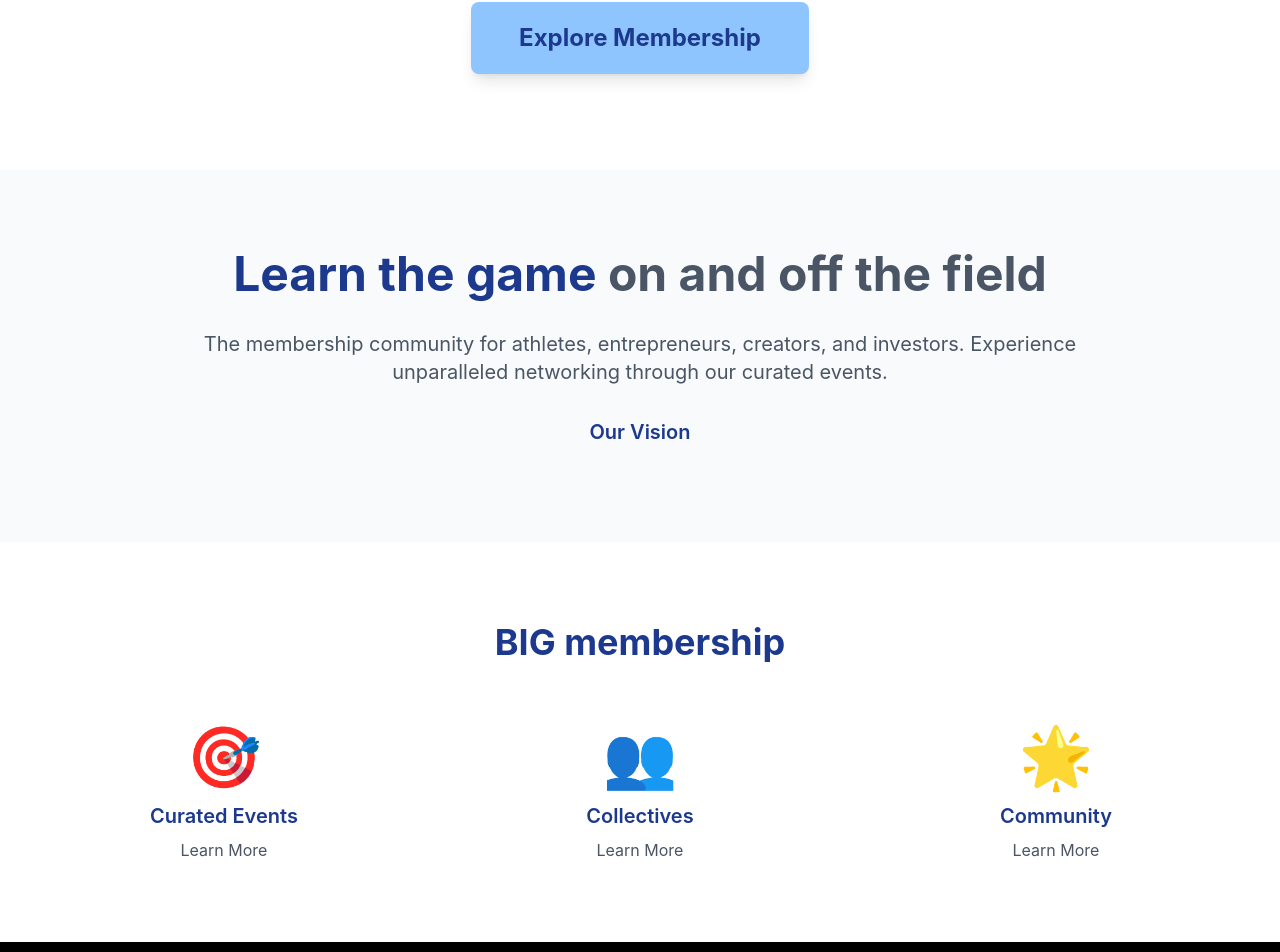
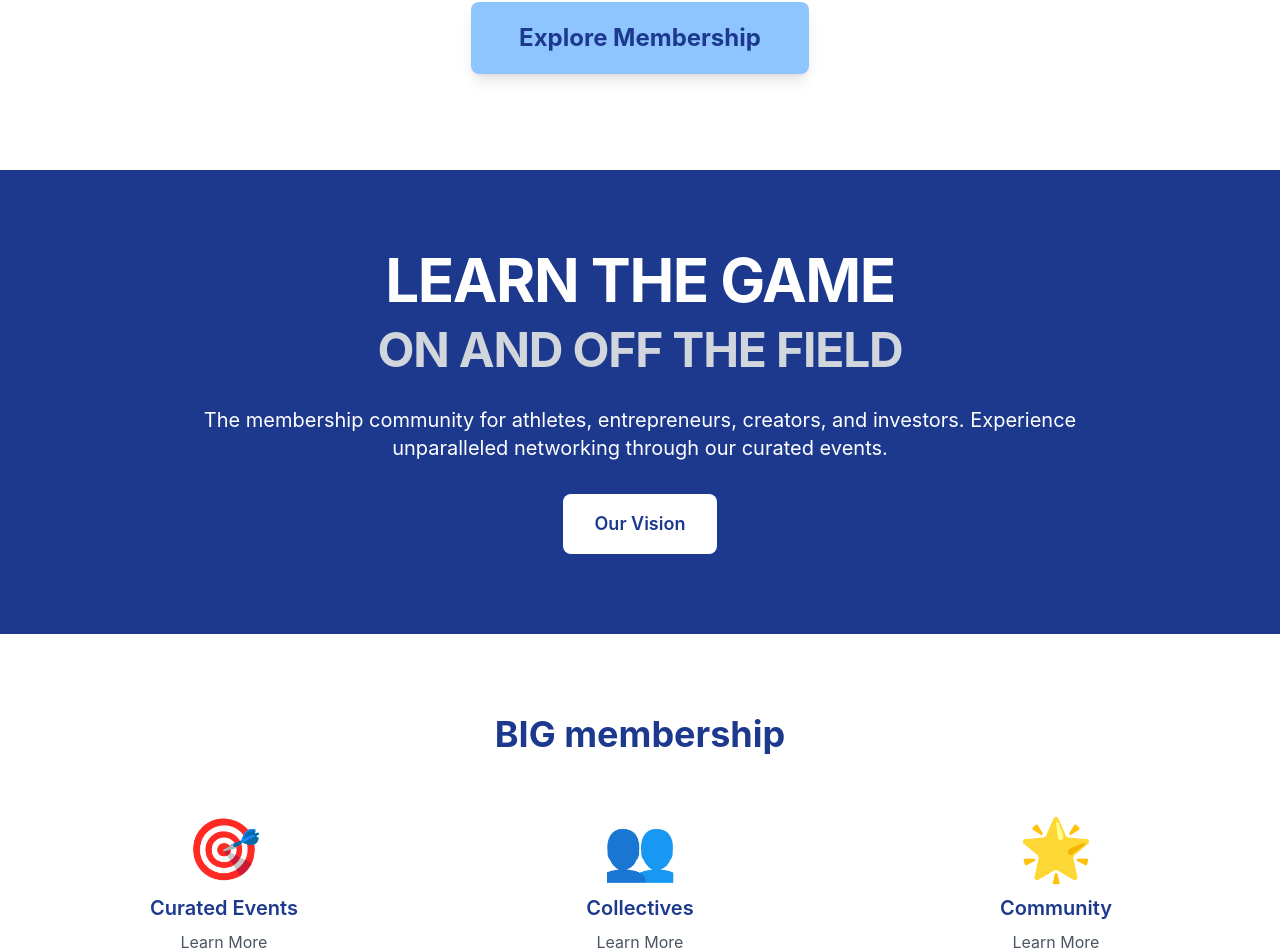
Before and after one commit to archatechlabs/businessinthegame, a Next.js app: page / in a window 1280 px wide. Shown: the part 1544-2496 px from the top of the page. Built offline with nearby package versions, Linux system fonts and the light colour scheme.

Commit message:
Update Learn the Game section to match reference design
- Change background to dark blue (bg-blue-900)
- Make headings white and grey respectively
- Update paragraph text to white
- Change button to white background with dark blue text
- Match exact styling from reference image

```diff
--- a/src/components/Hero.tsx
+++ b/src/components/Hero.tsx
@@ -32,23 +32,25 @@ export default function Hero() {
         </div>
       </div>
 
-      {/* Learn the game section */}
-      <div className="bg-gray-50 py-20">
+      {/* Learn the game section - Dark blue background */}
+      <div className="bg-blue-900 py-20">
         <div className="mx-auto max-w-7xl px-4 sm:px-6 lg:px-8">
           <div className="text-center">
-            <h2 className="text-3xl md:text-4xl lg:text-5xl font-bold text-blue-900 mb-8">
-              Learn the game{' '}
-              <span className="text-gray-600">on and off the field</span>
+            <h2 className="text-4xl md:text-5xl lg:text-6xl font-bold text-white mb-4 tracking-tight">
+              LEARN THE GAME
             </h2>
+            <h3 className="text-3xl md:text-4xl lg:text-5xl font-bold text-gray-300 mb-8 tracking-tight">
+              ON AND OFF THE FIELD
+            </h3>
 
-            <p className="text-lg md:text-xl text-gray-600 mb-8 max-w-4xl mx-auto">
+            <p className="text-lg md:text-xl text-white mb-8 max-w-4xl mx-auto">
               The membership community for athletes, entrepreneurs, creators, and investors.
               Experience unparalleled networking through our curated events.
             </p>
 
-            <div className="text-center">
-              <h3 className="text-xl font-semibold text-blue-900 mb-4">Our Vision</h3>
-            </div>
+            <button className="bg-white text-blue-900 px-8 py-4 text-lg font-semibold rounded-lg hover:bg-gray-100 transition-colors">
+              Our Vision
+            </button>
           </div>
         </div>
       </div>
```
